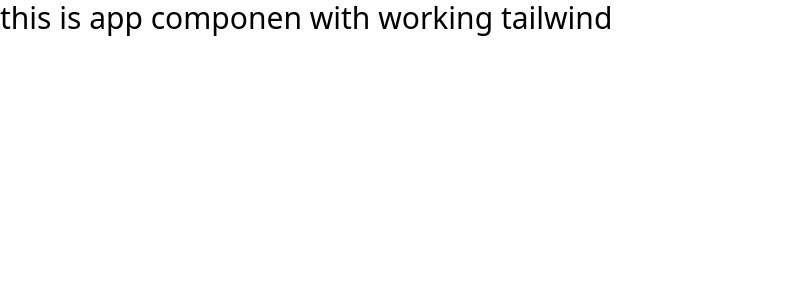
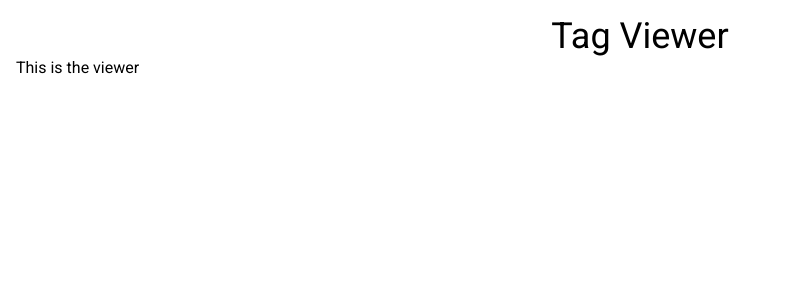
Before and after one commit to PioterAndrzejewski/tags_viewer, a React (Create React App) app: page / in a window 1280 px wide. Shown: the top 300 px of the page, without its empty margins (0-792 px from the left). Built offline with nearby package versions, Linux system fonts and the light colour scheme.

Commit message:
make styling of common components better

```diff
--- a/src/App.tsx
+++ b/src/App.tsx
@@ -3,15 +3,14 @@
 import "@fontsource/roboto/400.css";
 import "@fontsource/roboto/500.css";
 import "@fontsource/roboto/700.css";
+import { ViewerScreen } from "./screens/ViewerScreen";
 
 const queryClient = new QueryClient();
 
 function App() {
   return (
     <QueryClientProvider client={queryClient}>
-      <div>
-        <h1 className='text-3xl'>this is app componen with working tailwind</h1>
-      </div>
+      <ViewerScreen />
     </QueryClientProvider>
   );
 }
--- a/src/components/common/Header.tsx
+++ b/src/components/common/Header.tsx
@@ -1,10 +1,20 @@
+import classNames from "classnames";
 import { Text } from "src/components/common/Text";
 
 type HeaderProps = {
   children: string;
+  centered?: boolean;
 };
 
 export const Header = (props: HeaderProps) => {
-  const { children } = props;
-  return <Text variant='body-m'>{children}</Text>;
+  const { children, centered = true } = props;
+  return (
+    <header
+      className={classNames({
+        "flex flex-row justify-center": !!centered,
+      })}
+    >
+      <Text variant='heading-m'>{children}</Text>
+    </header>
+  );
 };
--- a/src/components/common/Screen.tsx
+++ b/src/components/common/Screen.tsx
@@ -8,7 +8,7 @@
 export const Screen = (props: ScreenProps) => {
   const { header, children } = props;
   return (
-    <div className='flex flex-1 flex-col'>
+    <div className='flex flex-1 flex-col p-4'>
       <Header>{header}</Header>
       <main>{children}</main>
     </div>
--- a/src/components/common/Text.tsx
+++ b/src/components/common/Text.tsx
@@ -15,7 +15,7 @@
 };
 
 const variants: Record<string, string> = {
-  "heading-m": "text-heading-m",
+  "heading-m": "text-4xl",
   "body-m": "text-body-m",
 };
 
--- /dev/null
+++ b/src/screens/ViewerScreen.tsx
@@ -0,0 +1,7 @@
+import { Screen } from "src/components/common/Screen";
+
+export const ViewerScreen = () => (
+  <Screen header='Tag Viewer'>
+    <h2>This is the viewer</h2>
+  </Screen>
+);
--- a/tailwind.config.js
+++ b/tailwind.config.js
@@ -2,7 +2,12 @@
 module.exports = {
   content: ["./src/**/*.{js,jsx,ts,tsx}"],
   theme: {
-    extend: {},
+    extend: {
+      fontFamily: {
+        sans: ["Roboto", "sans-serif"],
+        roboto: ["Roboto", "sans-serif"],
+      },
+    },
   },
   plugins: [],
 };
```
